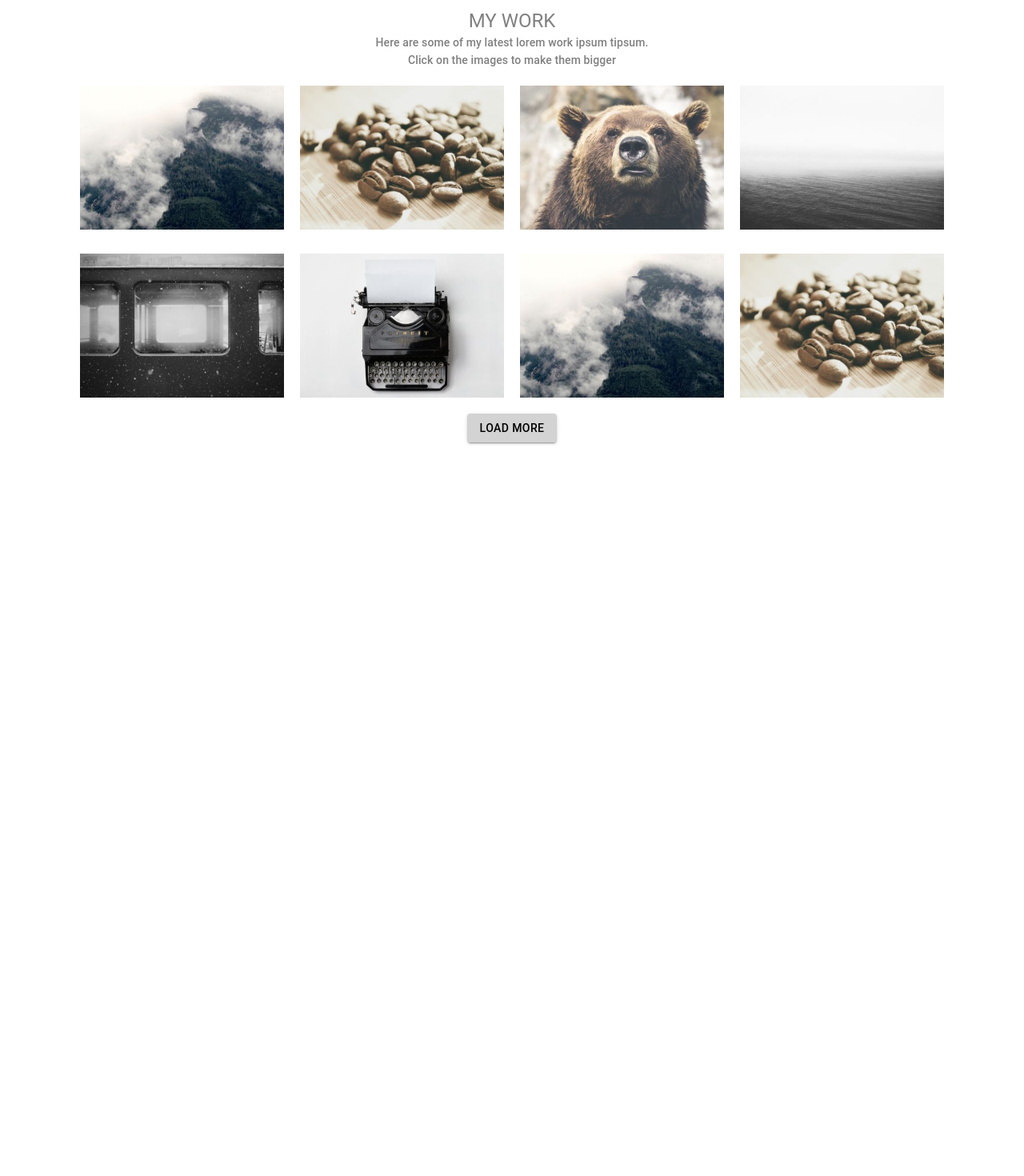
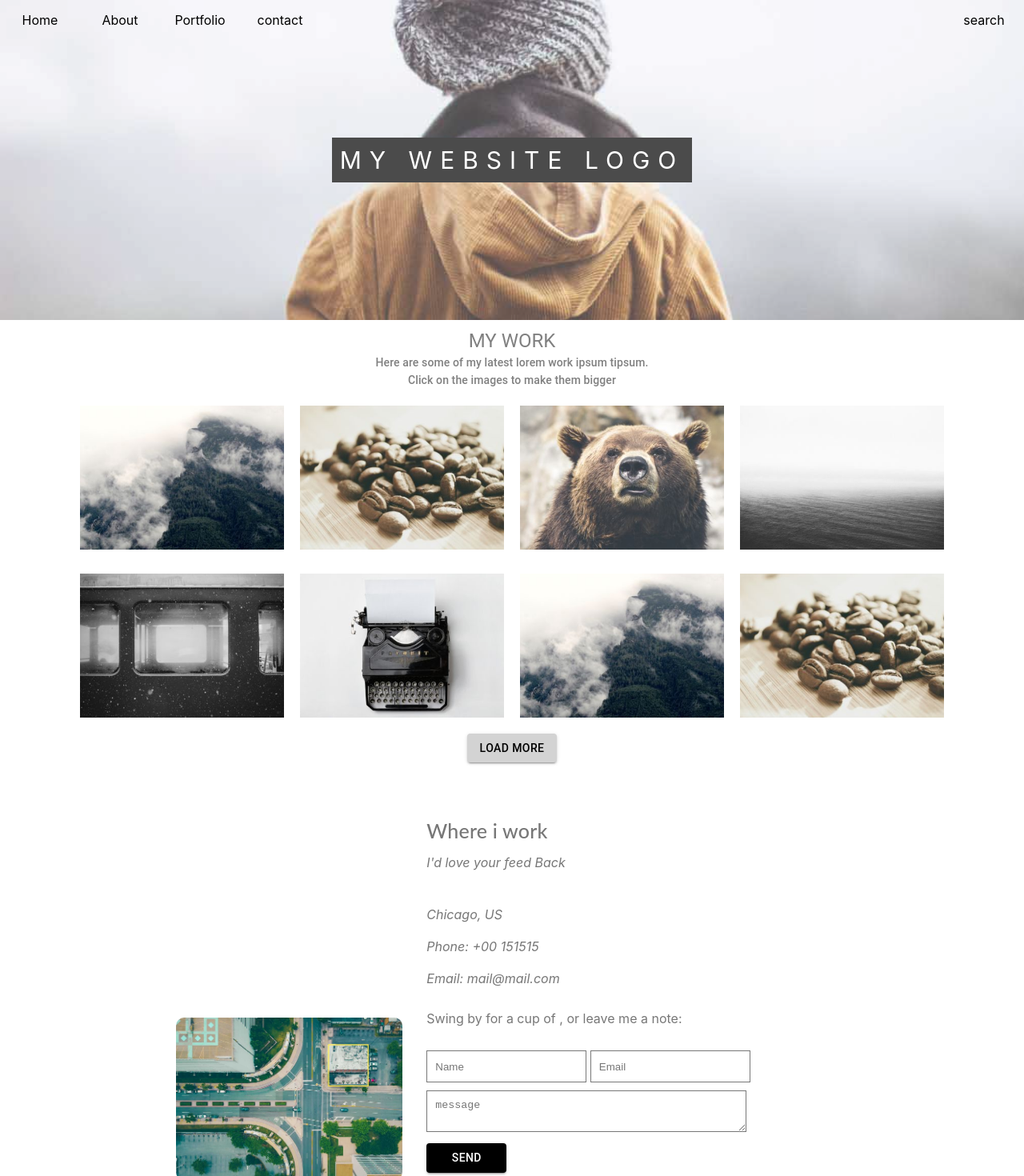
Before and after one commit to Schadrack10/parallax, a Next.js app: page / in a window 1280 px wide. Shown: the top 1470 px of the page at 80% size. Before the commit the page ends 800 px from the top, so only its background shows below. Built offline with nearby package versions, Linux system fonts and the light colour scheme.

Commit message:
location updated master

```diff
--- /dev/null
+++ b/components/Header.jsx
@@ -0,0 +1,117 @@
+import React from "react";
+
+const Header = () => {
+  return (
+    <>
+      <nav
+        style={{
+          height: "50px",
+          display: "flex",
+          position: "fixed",
+          width: "100%",
+          top: "0",
+          zIndex: "10",
+        }}
+      >
+        <div style={{ display: "flex", width: "50%", alignItems: "center" }}>
+          <div
+            style={{
+              display: "flex",
+              alignItems: "center",
+              justifyContent: "center",
+              width: "100px",
+              height: "30px",
+              cursor: "pointer",
+            }}
+          >
+            Home
+          </div>
+          <div
+            style={{
+              display: "flex",
+              alignItems: "center",
+              justifyContent: "center",
+              width: "100px",
+              height: "30px",
+              cursor: "pointer",
+            }}
+          >
+            About
+          </div>
+          <div
+            style={{
+              display: "flex",
+              alignItems: "center",
+              justifyContent: "center",
+              width: "100px",
+              height: "30px",
+              cursor: "pointer",
+            }}
+          >
+            Portfolio
+          </div>
+          <div
+            style={{
+              display: "flex",
+              alignItems: "center",
+              justifyContent: "center",
+              width: "100px",
+              height: "30px",
+              cursor: "pointer",
+            }}
+          >
+            contact
+          </div>
+        </div>
+        {/* other div */}
+        <div
+          style={{
+            display: "flex",
+            width: "50%",
+            justifyContent: "flex-end",
+            alignItems: "center",
+          }}
+        >
+          <div
+            style={{
+              display: "flex",
+              alignItems: "center",
+              justifyContent: "center",
+              width: "100px",
+              height: "30px",
+            }}
+          >
+            search
+          </div>
+        </div>
+      </nav>
+      {/* banner */}
+      <div
+        style={{
+          background: `url("parallax1.jpg")`,
+          height: "400px",
+          backgroundSize: "cover",
+          backgroundPosition: "center",
+          display: "flex",
+          alignItems: "center",
+          justifyContent: "center",
+          opacity: "0.7",
+        }}
+      >
+        <div
+          style={{
+            background: "black",
+            color: "white",
+            fontSize: "30px",
+            padding: "10px",
+            letterSpacing: "10px",
+          }}
+        >
+          MY WEBSITE LOGO
+        </div>
+      </div>
+    </>
+  );
+};
+
+export default Header;
--- a/components/Location.jsx
+++ b/components/Location.jsx
@@ -2,26 +2,116 @@ import React from "react";
 import Box from "@mui/material/Box";
 import Typography from "@mui/material/Typography";
 import Grid from "@mui/material/Grid";
+// import { Button } from "@mui/material";
+import Button from "@mui/material/Button";
+
 
 const Location = () => {
   return (
     <Box>
-      <Grid container sx={{ border: "1px solid red", height: "100vh" }}>
-        <Grid item md={6} sx={{ border: "1px solid red", display: "flex",alignItems:"center",justifyContent:"center" }}>
+      <Grid container sx={{ height: "100vh" }}>
+        <Grid
+          item
+          md={5}
+          sm={6}
+          xs={12}
+          sx={{
+            display: "flex",
+            alignItems: "center",
+            justifyContent: "flex-end",
+          }}
+        >
           <Box
             sx={{
               background: `url(map.jpg)`,
               backgroundSize: "cover",
               height: "203px",
               width: "283px",
-              borderRadius:"10px",
+              borderRadius: "10px",
+              margin: "0 30px",
+            }}
+          >
+          </Box>
+        </Grid>
+        <Grid item md={7} sx={{}}>
+          <Box
+            sx={{
+              height: "150px",
+              display: "flex",
+              flexDirection: "column",
+              justifyContent: "center",
+            }}
+          >
+            <Typography
+              variant="h6"
+              sx={{
+                color: " #777;",
+                margin: "10px 0",
+                fontSize: "25px",
+                fontFamily: "Lato",
+              }}
+            >
+              Where i work
+            </Typography>
+            <Typography variant="p" sx={{ color: " #777" }}>
+              <i>I'd love your feed Back</i>
+            </Typography>
+          </Box>
+          <Box
+            sx={{ height: "400px", display: "flex", flexDirection: "column" }}
+          >
+            <Typography variant="p" sx={{ color: " #777", margin: "10px 0" }}>
+              <i>Chicago, US</i>
+            </Typography>
+            <Typography variant="p" sx={{ color: " #777", margin: "10px 0" }}>
+              <i> Phone: +00 151515</i>
+            </Typography>
+            <Typography variant="p" sx={{ color: " #777", margin: "10px 0" }}>
+              <i>Email: mail@mail.com</i>
+            </Typography>
 
-            }}
-          ></Box>
-        </Grid>
-        <Grid item md={6} sx={{ border: "1px solid red" }}>
-          <Box sx={{height:"100px",border:"1px solid red"}}>
-          <Typography variant="h6"  >Where i worked</Typography>
+            <Typography variant="p" sx={{ color: " #777", margin: "20px 0" }}>
+              Swing by for a cup of , or leave me a note:
+            </Typography>
+            <form
+              action="process.php"
+              method="post"
+              style={{ margin: "10px 0" }}
+            >
+              <input
+                type="text"
+                placeholder="Name"
+                name=""
+                id=""
+                style={{
+                  width: "200px",
+                  height: "40px",
+                  border: "1px solid #777",
+                  padding:"10px"
+                }}
+              />{" "}
+              <input
+                type="text"
+                placeholder="Email"
+                style={{
+                  width: "200px",
+                  height: "40px",
+                  border: "1px solid #777",
+                  padding: "10px",
+                }}
+              />
+              <Box sx={{ margin: "10px 0" }}>
+                <textarea
+                  placeholder="message"
+                  style={{
+                    width: "400px",
+                    border: "1px solid #777",
+                    padding: "10px",
+                  }}
+                ></textarea>
+              </Box>
+              <Button type="submit" variant="contained" sx={{background:"black", width:"100px", marginLeft:"auto"}}>SEND</Button>
+            </form>
           </Box>
         </Grid>
       </Grid>
--- a/pages/index.js
+++ b/pages/index.js
@@ -1,12 +1,15 @@
 // import Header from "../components/Header";
 import Work from "../components/Work";
+import Location from "../components/Location";
+import Header from "../components/Header";
 
 
 export default function Home() {
   return (
     <>
-
+       <Header/>
         <Work/>
+         <Location/>
 
     </>
   )
```
Also changed, not shown: public/map.jpg (added).
